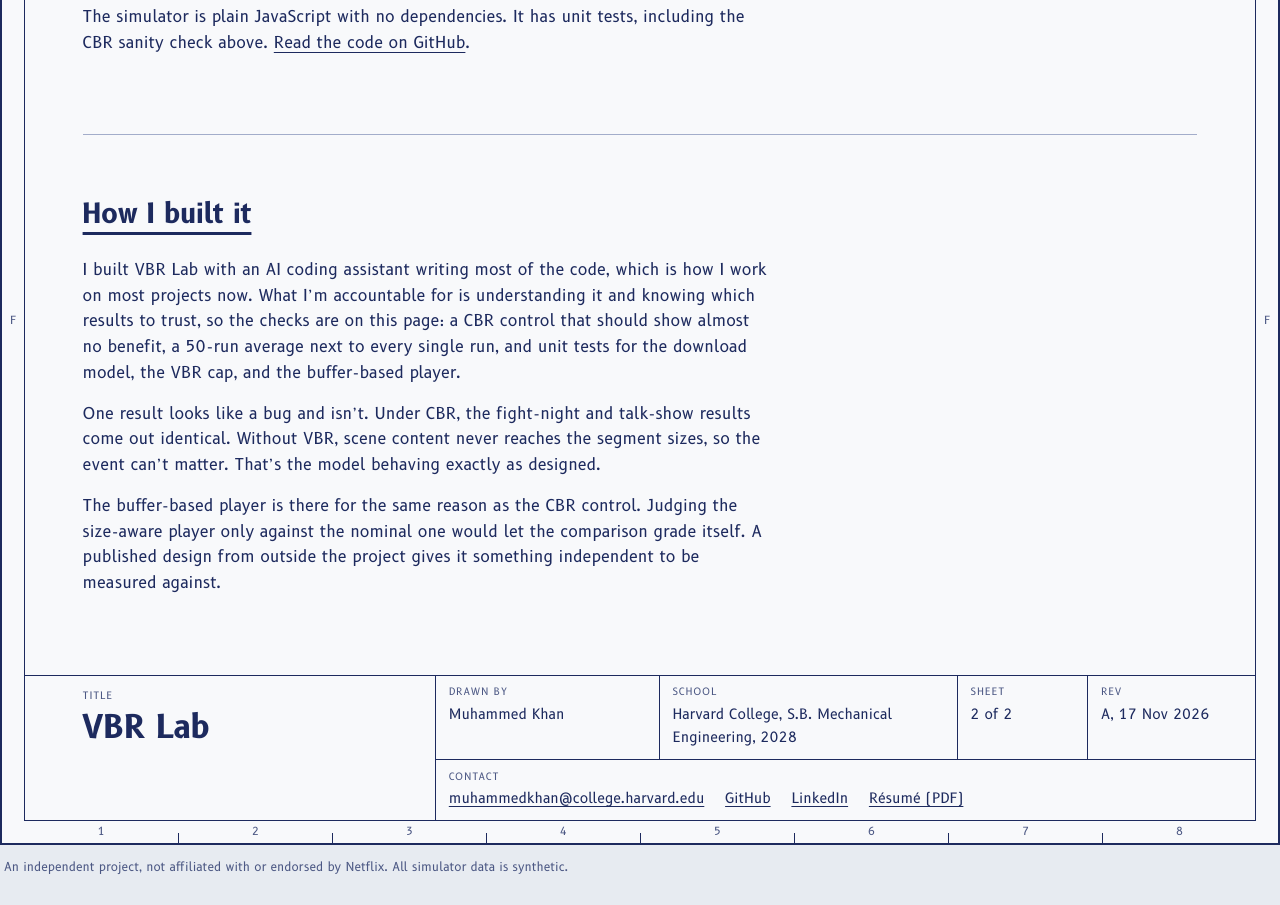
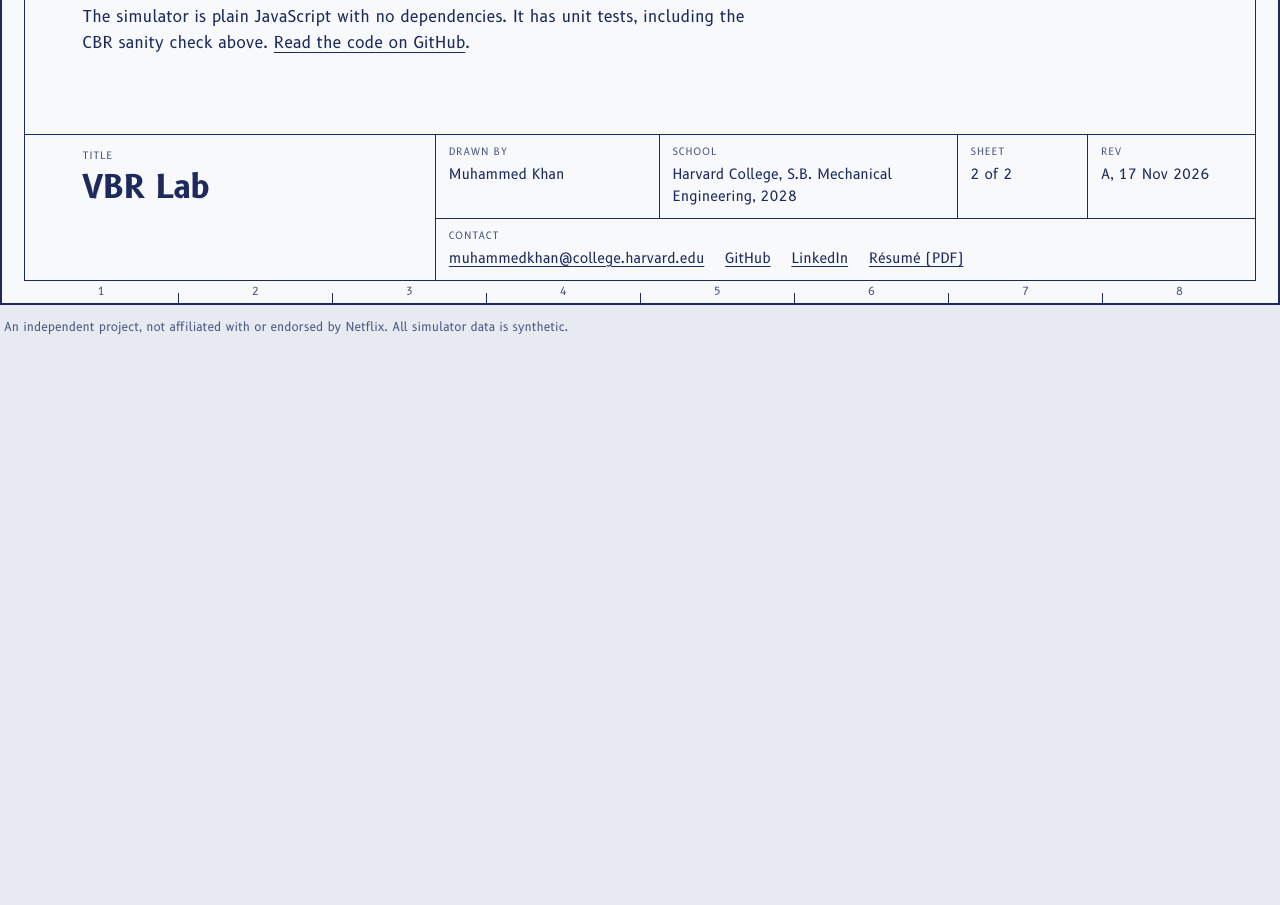
Before and after one commit to mkhan-harvard/netflix, a website with bundled scripts: page vbr-lab/index.html in a window 1280 px wide. Shown: the part 5240-6145 px from the top of the page. After the commit the page ends 5604 px from the top, so only its background shows below. Built offline with nearby package versions, Linux system fonts and the light colour scheme.

Commit message:
Update index.html

```diff
--- a/vbr-lab/index.html
+++ b/vbr-lab/index.html
@@ -75,16 +75,6 @@
         </div>
       </section>
 
-      <section class="block" aria-labelledby="built-title">
-        <h2 id="built-title">How I built it</h2>
-        <div class="prose">
-          <p>I built VBR Lab with an AI coding assistant writing most of the code, which is how I work on most projects now. What I’m accountable for is understanding it and knowing which results to trust, so the checks are on this page: a CBR control that should show almost no benefit, a 50-run average next to every single run, and unit tests for the download model, the VBR cap, and the buffer-based player.</p>
-          <p>One result looks like a bug and isn’t. Under CBR, the fight-night and talk-show results come out identical. Without VBR, scene content never reaches the segment sizes, so the event can’t matter. That’s the model behaving exactly as designed.</p>
-          <p>The buffer-based player is there for the same reason as the CBR control. Judging the size-aware player only against the nominal one would let the comparison grade itself. A published design from outside the project gives it something independent to be measured against.</p>
-        </div>
-      </section>
-
-
     </main>
     <footer id="contact" class="title-block">
       <div class="tb-cell tb-title"><span class="tb-label">Title</span><span class="tb-big">VBR Lab</span></div>
```
